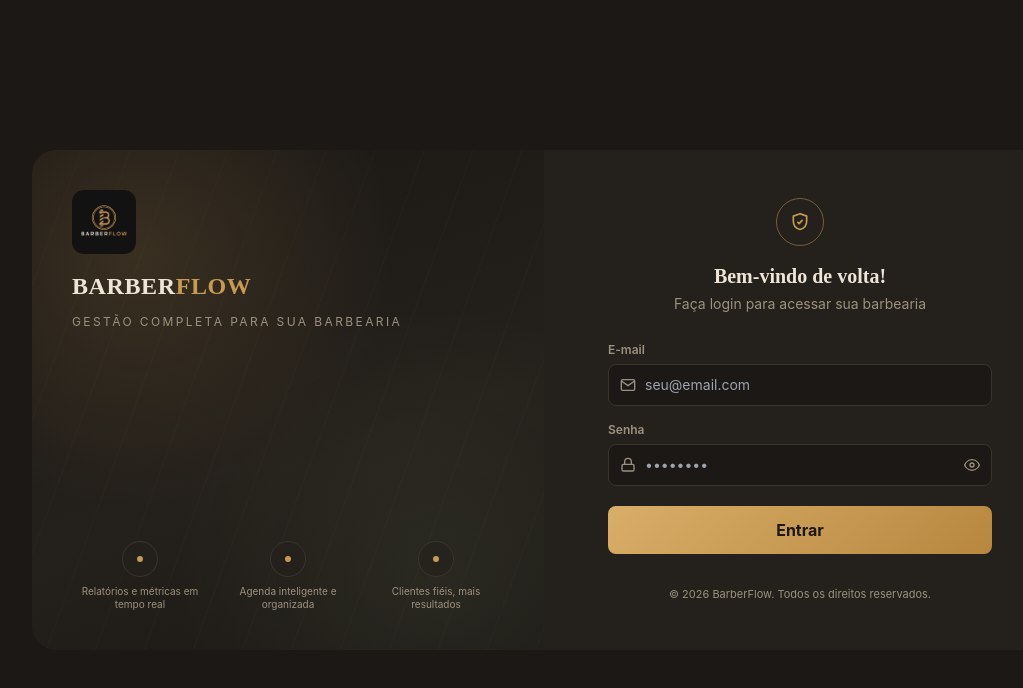
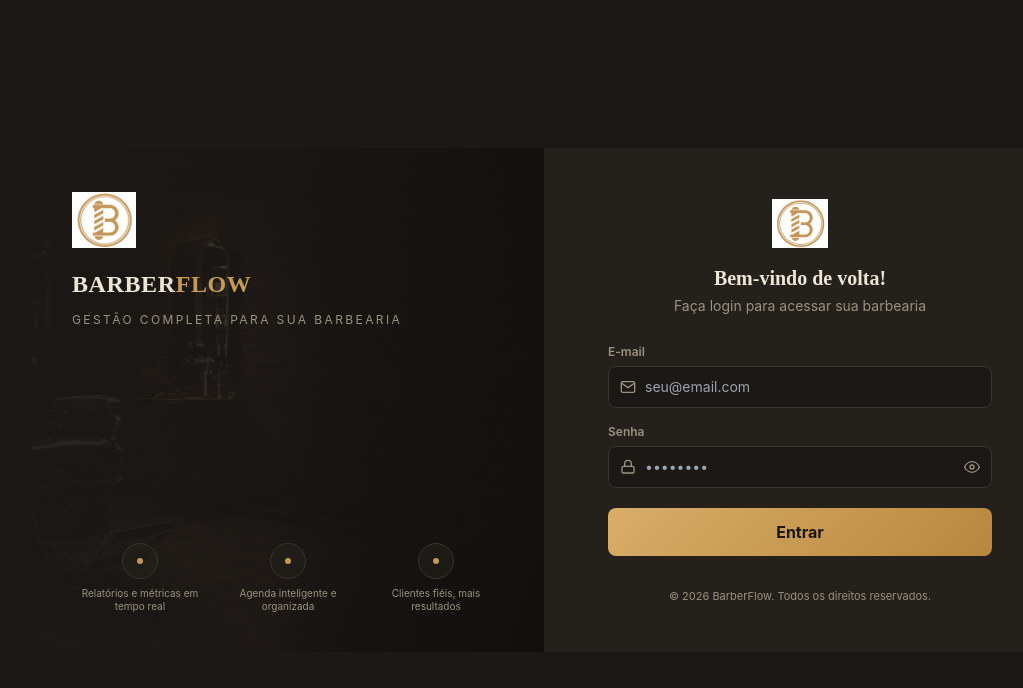
Before and after one commit to almadawesley-hub/barberflow-app, a Next.js app: page /login in a window 1280 px wide. Shown: the top 688 px of the page, without its empty margins (96-1119 px from the left). Built offline with nearby package versions, Linux system fonts and the light colour scheme.

Commit message:
Update page.tsx

```diff
--- a/app/login/page.tsx
+++ b/app/login/page.tsx
@@ -33,23 +33,19 @@
         {/* Painel esquerdo — só aparece em telas grandes */}
         <div className="hidden lg:flex relative flex-col justify-between p-10 overflow-hidden bg-ink">
           <div
+            className="absolute inset-0 bg-cover bg-center"
+            style={{ backgroundImage: "url('/login-bg.jpg')" }}
+          />
+          <div
             className="absolute inset-0"
             style={{
               background:
-                "radial-gradient(circle at 20% 20%, rgba(199,154,84,0.16), transparent 45%), radial-gradient(circle at 80% 85%, rgba(110,126,88,0.14), transparent 45%), linear-gradient(160deg, #1B1815 0%, #24201B 60%, #1B1815 100%)",
+                "linear-gradient(100deg, rgba(27,24,21,0.97) 0%, rgba(27,24,21,0.88) 45%, rgba(27,24,21,0.55) 100%)",
             }}
           />
-          <svg className="absolute inset-0 w-full h-full opacity-[0.07]" preserveAspectRatio="none">
-            <defs>
-              <pattern id="lines" width="46" height="46" patternUnits="userSpaceOnUse" patternTransform="rotate(20)">
-                <line x1="0" y1="0" x2="0" y2="46" stroke="#C79A54" strokeWidth="1" />
-              </pattern>
-            </defs>
-            <rect width="100%" height="100%" fill="url(#lines)" />
-          </svg>
 
           <div className="relative z-10">
-            <img src="/logo.png" alt="BarberFlow" className="w-16 h-16 mb-4 rounded-xl object-cover" />
+            <img src="/logo-mark.png" alt="BarberFlow" className="w-16 h-16 mb-4 object-contain" />
             <div className="font-display text-2xl font-semibold tracking-wide">
               BARBER<span className="text-brass">FLOW</span>
             </div>
@@ -69,11 +65,8 @@
         <div className="bg-ink-soft flex items-center justify-center p-7 lg:p-12">
           <div className="w-full max-w-sm">
             <div className="flex flex-col items-center text-center mb-7">
-              <div className="w-12 h-12 rounded-full border border-brass/50 flex items-center justify-center mb-4">
-                <svg width="20" height="20" viewBox="0 0 24 24" fill="none" stroke="#C79A54" strokeWidth="2">
-                  <path d="M12 2 4 5v6c0 5 3.4 8.7 8 10 4.6-1.3 8-5 8-10V5l-8-3z" />
-                  <path d="M9.5 12.5 11 14l3.5-4" strokeLinecap="round" strokeLinejoin="round" />
-                </svg>
+              <div className="w-14 h-14 flex items-center justify-center mb-3">
+                <img src="/logo-mark.png" alt="BarberFlow" className="w-14 h-14 object-contain" />
               </div>
               <h1 className="font-display text-xl font-semibold">Bem-vindo de volta!</h1>
               <p className="text-sm text-muted mt-1">Faça login para acessar sua barbearia</p>
```
